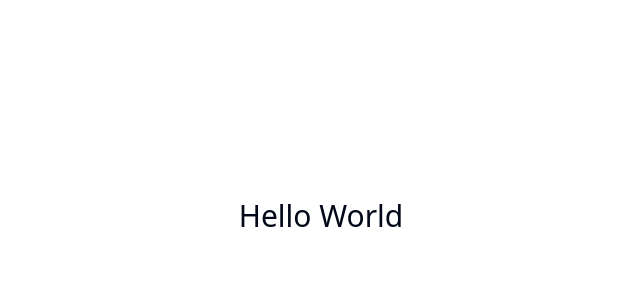
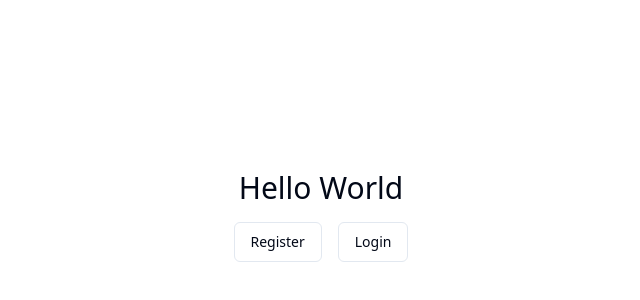
Before and after one commit to GPT-Engineer-App/react-native-app-creator, a React (Vite) app: page / in a window 1280 px wide. Shown: the part 184-484 px from the top of the page, without its empty margins (319-959 px from the left). Built offline with nearby package versions, Linux system fonts and the light colour scheme.

Commit message:
Added navigation links to the registration and login pages from the home page.

```diff
--- a/src/pages/Index.jsx
+++ b/src/pages/Index.jsx
@@ -1,10 +1,20 @@
 import React from "react";
+import { Link } from "react-router-dom";
+import { Button } from "@/components/ui/button";
 
 const Index = () => {
   return (
     <div className="h-screen w-screen flex items-center justify-center">
-      <div>
-        <h1 className="text-3xl text-center">Hello World</h1>
+      <div className="text-center space-y-4">
+        <h1 className="text-3xl">Hello World</h1>
+        <div className="space-x-4">
+          <Link to="/register">
+            <Button variant="outline">Register</Button>
+          </Link>
+          <Link to="/login">
+            <Button variant="outline">Login</Button>
+          </Link>
+        </div>
       </div>
     </div>
   );
```
